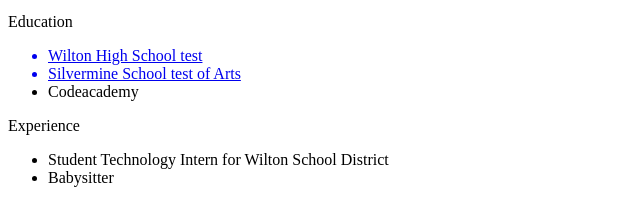
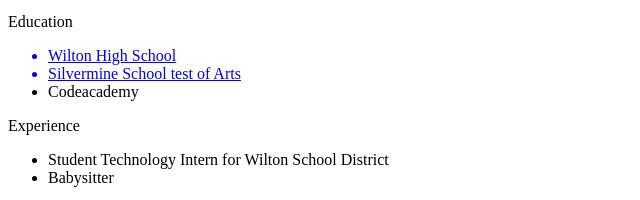
Before and after one commit to ishais123/resume-project, a plain HTML site: page index.html in a window 1280 px wide. Shown: the part 428-628 px from the top of the page, 0-640 px from the left. Drawn offline with Linux system fonts and the light colour scheme; no server answers.

Commit message:
Update index.html

```diff
--- a/index.html
+++ b/index.html
@@ -41,7 +41,7 @@
     <p class="head">Education</p>
     <ul>
         <a href="http://www.wiltonhighschool.org/pages/Wilton_High_School">
-        <li>Wilton High School test</li>
+        <li>Wilton High School</li>
         </a>
         <!--Link-->
         <a href="https://www.silvermineart.org/">
```
